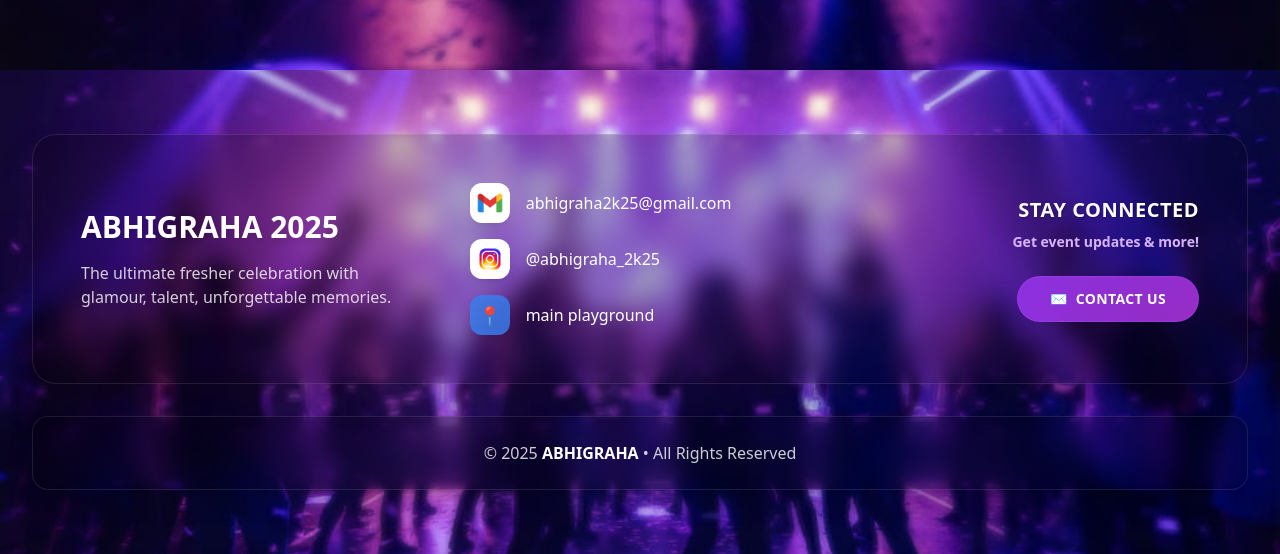
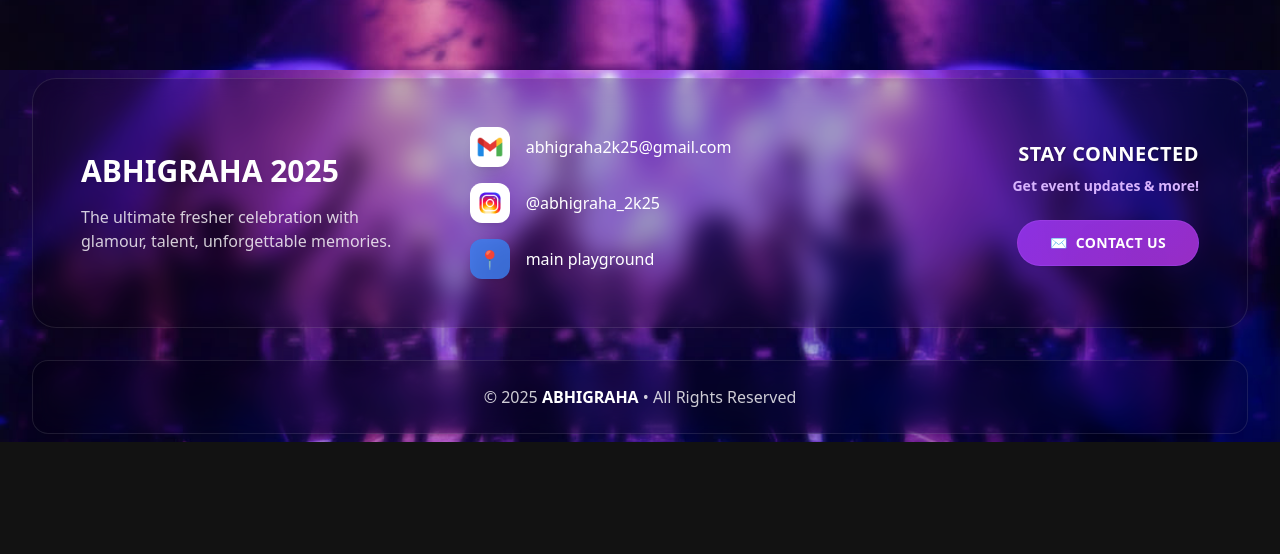
Before and after one commit to arpanpramanik2003/freshers-website, a React (Vite) app in the folder frontend/: page /tshirts-goodies in a window 1280 px wide. Shown: the part 930-1484 px from the top of the page. After the commit the page ends 1372 px from the top, so only its background shows below. Built offline with nearby package versions, Linux system fonts and the light colour scheme; no server answers.

Commit message:
Update Footer.jsx

```diff
--- a/frontend/src/components/Footer.jsx
+++ b/frontend/src/components/Footer.jsx
@@ -47,7 +47,7 @@ export default function Footer() {
 
   return (
     <footer
-      className="text-white relative overflow-hidden py-16"
+      className="text-white relative overflow-hidden py-2"
       style={{
         backgroundImage: 'url(/stage-background.jpg)',
         backgroundSize: 'cover',
```
